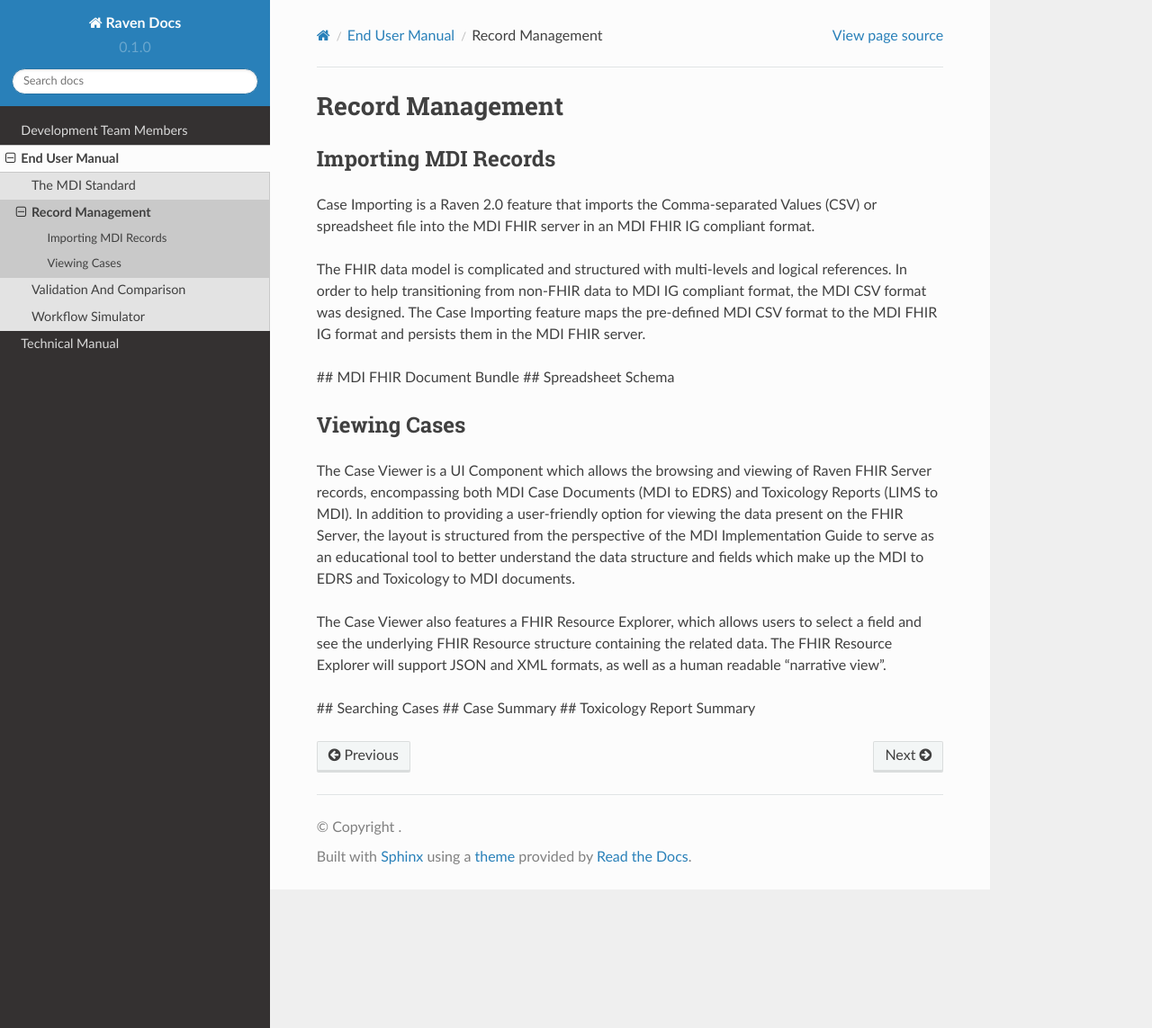
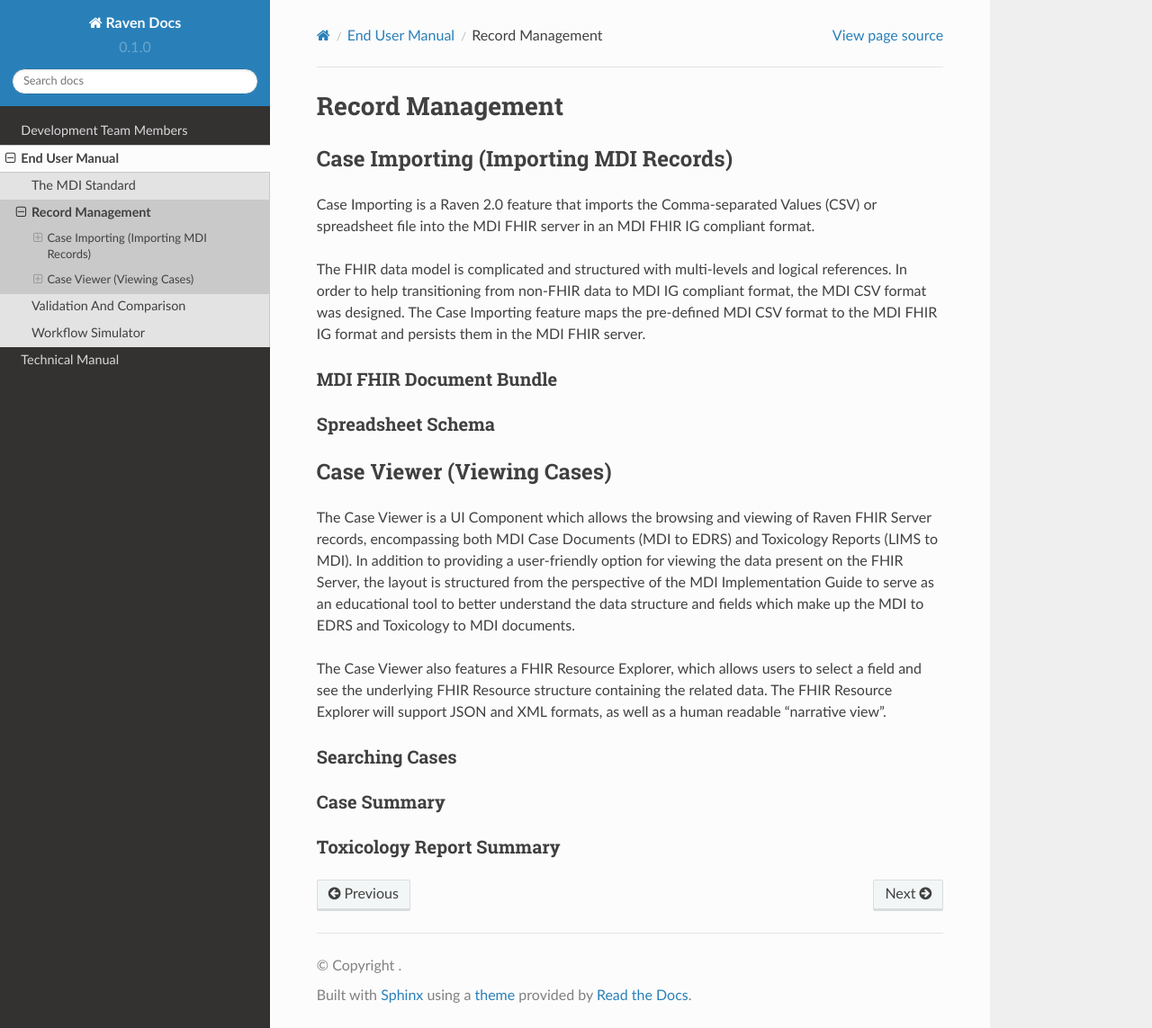
Before and after one commit to MortalityReporting/RavenDocs, a Sphinx documentation site: the page built from docs/source/userManual/recordManagement.rst, in a window 1280 px wide and 1143 px high. Shown: the whole window at 90% size. Built offline with Sphinx 7.4.7 and the Read the Docs theme 2.0.0, drawn with Linux system fonts in a browser that asks for light colours.

Commit message:
Update recordManagement.rst

```diff
--- a/docs/source/userManual/recordManagement.rst
+++ b/docs/source/userManual/recordManagement.rst
@@ -3,21 +3,40 @@
 Record Management
 =================
 
-Importing MDI Records
----------------------
-Case Importing is a Raven 2.0 feature that imports the Comma-separated Values (CSV) or spreadsheet file into the MDI FHIR server in an MDI FHIR IG compliant format.
+Case Importing (Importing MDI Records)
+--------------------------------------
+Case Importing is a Raven 2.0 feature that imports the Comma-separated Values (CSV) or spreadsheet
+file into the MDI FHIR server in an MDI FHIR IG compliant format.
 
-The FHIR data model is complicated and structured with multi-levels and logical references. In order to help transitioning from non-FHIR data to MDI IG compliant format, the MDI CSV format was designed. The Case Importing feature maps the pre-defined MDI CSV format to the MDI FHIR IG format and persists them in the MDI FHIR server.
+The FHIR data model is complicated and structured with multi-levels and logical references.
+In order to help transitioning from non-FHIR data to MDI IG compliant format, the MDI CSV format
+was designed. The Case Importing feature maps the pre-defined MDI CSV format to the MDI FHIR IG format
+and persists them in the MDI FHIR server.
 
-## MDI FHIR Document Bundle
-## Spreadsheet Schema
+MDI FHIR Document Bundle
+^^^^^^^^^^^^^^^^^^^^^^^^
 
-Viewing Cases
--------------
-The Case Viewer is a UI Component which allows the browsing and viewing of Raven FHIR Server records, encompassing both MDI Case Documents (MDI to EDRS) and Toxicology Reports (LIMS to MDI). In addition to providing a user-friendly option for viewing the data present on the FHIR Server, the layout is structured from the perspective of the MDI Implementation Guide to serve as an educational tool to better understand the data structure and fields which make up the MDI to EDRS and Toxicology to MDI documents.
+Spreadsheet Schema
+^^^^^^^^^^^^^^^^^^
 
-The Case Viewer also features a FHIR Resource Explorer, which allows users to select a field and see the underlying FHIR Resource structure containing the related data. The FHIR Resource Explorer will support JSON and XML formats, as well as a human readable “narrative view”.
+Case Viewer (Viewing Cases)
+---------------------------
+The Case Viewer is a UI Component which allows the browsing and viewing of Raven FHIR Server records,
+encompassing both MDI Case Documents (MDI to EDRS) and Toxicology Reports (LIMS to MDI).
+In addition to providing a user-friendly option for viewing the data present on the FHIR Server,
+the layout is structured from the perspective of the MDI Implementation Guide to serve as an educational
+tool to better understand the data structure and fields which make up the MDI to EDRS and Toxicology to
+MDI documents.
 
-## Searching Cases
-## Case Summary
-## Toxicology Report Summary
+The Case Viewer also features a FHIR Resource Explorer, which allows users to select a field and
+see the underlying FHIR Resource structure containing the related data. The FHIR Resource Explorer will
+support JSON and XML formats, as well as a human readable “narrative view”.
+
+Searching Cases
+^^^^^^^^^^^^^^^
+
+Case Summary
+^^^^^^^^^^^^
+
+Toxicology Report Summary
+^^^^^^^^^^^^^^^^^^^^^^^^^
```
